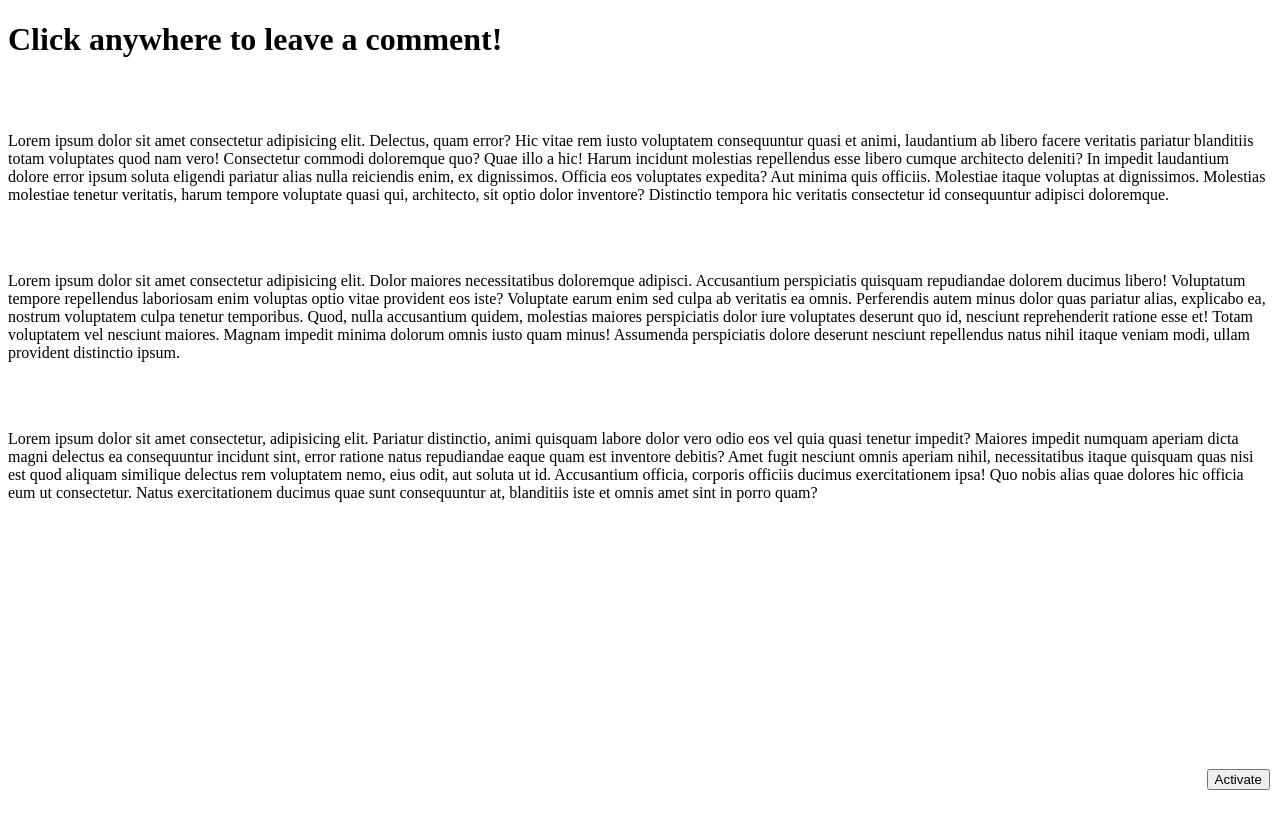
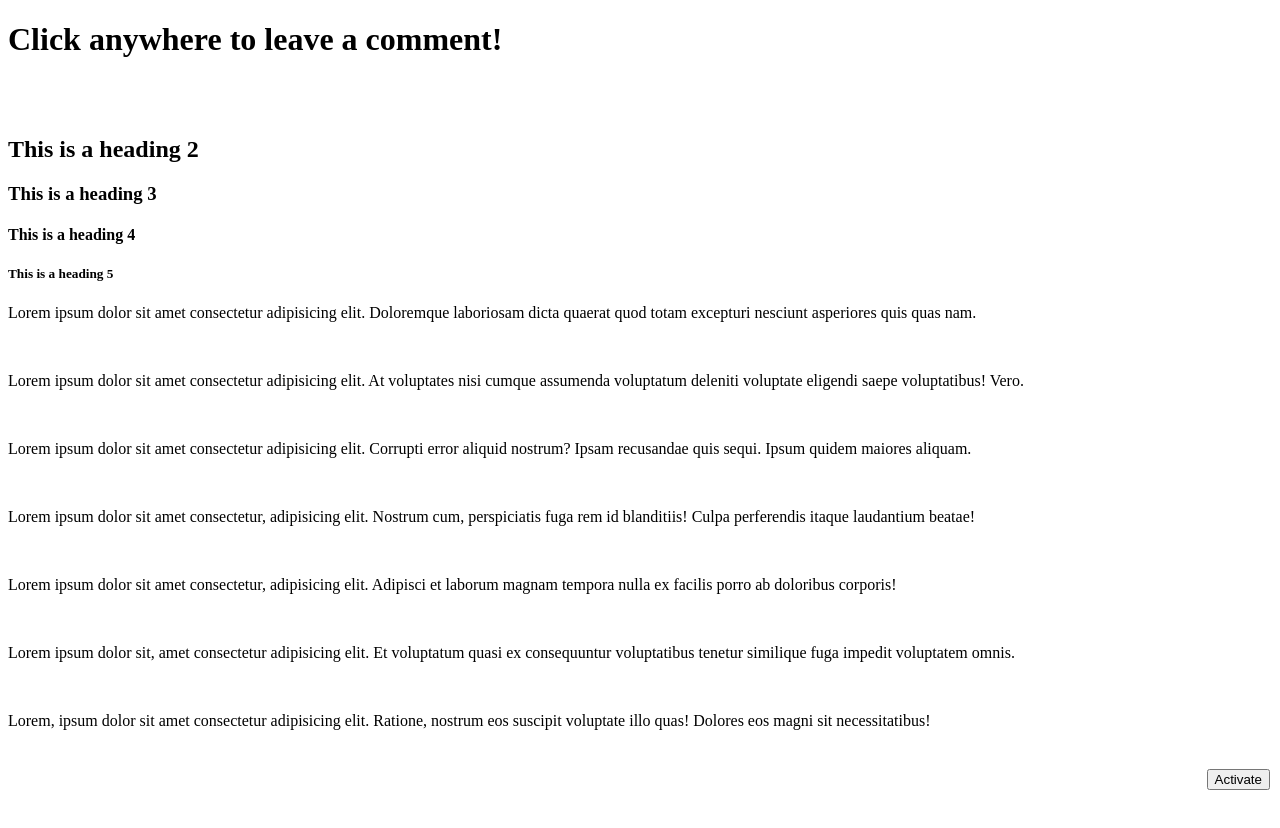
Before and after one commit to kawsaruddin450/r-and-d1, a React (Vite) app: page / in a window 1280 px wide. Built offline with nearby package versions, Linux system fonts and the light colour scheme.

Commit message:
create and get xPath of any element clicked

```diff
--- a/package.json
+++ b/package.json
@@ -11,7 +11,8 @@
   },
   "dependencies": {
     "react": "^18.3.1",
-    "react-dom": "^18.3.1"
+    "react-dom": "^18.3.1",
+    "react-router-dom": "^7.0.2"
   },
   "devDependencies": {
     "@eslint/js": "^9.13.0",
--- a/src/App.jsx
+++ b/src/App.jsx
@@ -10,10 +10,36 @@ const App = () => {
     const [giveFeedback, setGiveFeedback] = useState(false);
     const [giveReply, setGiveReply] = useState(false);
 
-    const handlePageClick = (e) => {
-        const { pageX, pageY } = e;
-        setModalPosition({ x: pageX, y: pageY });
-        setShowModal(true);
+    // Function to generate XPath
+    const getXPath = (element) => {
+        if (element.id) {
+            return `//*[@id="${element.id}"]`;
+        }
+        if (element === document.body) {
+            return "/html/body";
+        }
+        let index = 1;
+        let siblings = element.parentNode ? element.parentNode.childNodes : [];
+        for (let sibling of siblings) {
+            if (sibling === element) break;
+            if (sibling.nodeType === 1 && sibling.nodeName === element.nodeName) {
+                index++;
+            }
+        }
+        const tagName = element.nodeName.toLowerCase();
+        return (
+            getXPath(element.parentNode) +
+            "/" +
+            tagName +
+            (index > 1 ? `[${index}]` : "")
+        );
+    };
+
+    // onClick handler for the container
+    const handleClick = (event) => {
+        const clickedElement = event.target;
+        const relativeXPath = getXPath(clickedElement);
+        console.log("Clicked element's XPath:", relativeXPath);
     };
 
     const handleCommentSubmit = () => {
@@ -23,7 +49,7 @@ const App = () => {
     };
 
     const handleReplySubmit = (comment) => {
-        comment.replies = [...comment.replies, {id: Date.now(), text: newReply}]
+        comment.replies = [...comment.replies, { id: Date.now(), text: newReply }]
         setNewReply('');
         closeCommentPopup();
     }
@@ -42,15 +68,31 @@ const App = () => {
     };
 
     return (
-        <div style={{ height: '100vh', cursor: 'pointer' }}>
-            <div onClick={giveFeedback ? handlePageClick : null}>
+        <div onClick={giveFeedback ? handleClick : null} style={{ height: '100vh', cursor: 'pointer' }}>
+            <div>
                 <h1>Click anywhere to leave a comment!</h1>
                 <br /> <br />
-                <p>Lorem ipsum dolor sit amet consectetur adipisicing elit. Delectus, quam error? Hic vitae rem iusto voluptatem consequuntur quasi et animi, laudantium ab libero facere veritatis pariatur blanditiis totam voluptates quod nam vero! Consectetur commodi doloremque quo? Quae illo a hic! Harum incidunt molestias repellendus esse libero cumque architecto deleniti? In impedit laudantium dolore error ipsum soluta eligendi pariatur alias nulla reiciendis enim, ex dignissimos. Officia eos voluptates expedita? Aut minima quis officiis. Molestiae itaque voluptas at dignissimos. Molestias molestiae tenetur veritatis, harum tempore voluptate quasi qui, architecto, sit optio dolor inventore? Distinctio tempora hic veritatis consectetur id consequuntur adipisci doloremque.</p>
-                <br /><br />
-                <p>Lorem ipsum dolor sit amet consectetur adipisicing elit. Dolor maiores necessitatibus doloremque adipisci. Accusantium perspiciatis quisquam repudiandae dolorem ducimus libero! Voluptatum tempore repellendus laboriosam enim voluptas optio vitae provident eos iste? Voluptate earum enim sed culpa ab veritatis ea omnis. Perferendis autem minus dolor quas pariatur alias, explicabo ea, nostrum voluptatem culpa tenetur temporibus. Quod, nulla accusantium quidem, molestias maiores perspiciatis dolor iure voluptates deserunt quo id, nesciunt reprehenderit ratione esse et! Totam voluptatem vel nesciunt maiores. Magnam impedit minima dolorum omnis iusto quam minus! Assumenda perspiciatis dolore deserunt nesciunt repellendus natus nihil itaque veniam modi, ullam provident distinctio ipsum.</p>
-                <br /><br />
-                <p>Lorem ipsum dolor sit amet consectetur, adipisicing elit. Pariatur distinctio, animi quisquam labore dolor vero odio eos vel quia quasi tenetur impedit? Maiores impedit numquam aperiam dicta magni delectus ea consequuntur incidunt sint, error ratione natus repudiandae eaque quam est inventore debitis? Amet fugit nesciunt omnis aperiam nihil, necessitatibus itaque quisquam quas nisi est quod aliquam similique delectus rem voluptatem nemo, eius odit, aut soluta ut id. Accusantium officia, corporis officiis ducimus exercitationem ipsa! Quo nobis alias quae dolores hic officia eum ut consectetur. Natus exercitationem ducimus quae sunt consequuntur at, blanditiis iste et omnis amet sint in porro quam?</p>
+                <h2>This is a heading 2</h2>
+                <h3>This is a heading 3</h3>
+                <h4>This is a heading 4</h4>
+                <h5>This is a heading 5</h5>
+
+                <p>Lorem ipsum dolor sit amet consectetur adipisicing elit. Doloremque laboriosam dicta quaerat quod totam excepturi nesciunt asperiores quis quas nam.</p>
+                <br />
+                <p>Lorem ipsum dolor sit amet consectetur adipisicing elit. At voluptates nisi cumque assumenda voluptatum deleniti voluptate eligendi saepe voluptatibus! Vero.</p>
+                <br />
+                <p>Lorem ipsum dolor sit amet consectetur adipisicing elit. Corrupti error aliquid nostrum? Ipsam recusandae quis sequi. Ipsum quidem maiores aliquam.</p>
+                <br />
+                <p>Lorem ipsum dolor sit amet consectetur, adipisicing elit. Nostrum cum, perspiciatis fuga rem id blanditiis! Culpa perferendis itaque laudantium beatae!</p>
+                <br />
+                <p>Lorem ipsum dolor sit amet consectetur, adipisicing elit. Adipisci et laborum magnam tempora nulla ex facilis porro ab doloribus corporis!</p>
+                <br />
+                <p>Lorem ipsum dolor sit, amet consectetur adipisicing elit. Et voluptatum quasi ex consequuntur voluptatibus tenetur similique fuga impedit voluptatem omnis.</p>
+                <br />
+                <p>Lorem, ipsum dolor sit amet consectetur adipisicing elit. Ratione, nostrum eos suscipit voluptate illo quas! Dolores eos magni sit necessitatibus!</p>
+
+
+
             </div>
 
 
@@ -139,7 +181,7 @@ const App = () => {
                         ))
                     }
                     {
-                        giveReply && <form onSubmit={()=> handleReplySubmit(selectedComment)}>
+                        giveReply && <form onSubmit={() => handleReplySubmit(selectedComment)}>
                             <label htmlFor="comment">Put your reply here: </label>
                             <textarea name="reply" id="reply" rows={5} value={newReply}
                                 onChange={(e) => setNewReply(e.target.value)}
```
Also changed, not shown: 1 other file (tests, documents, lock files or other folders).
